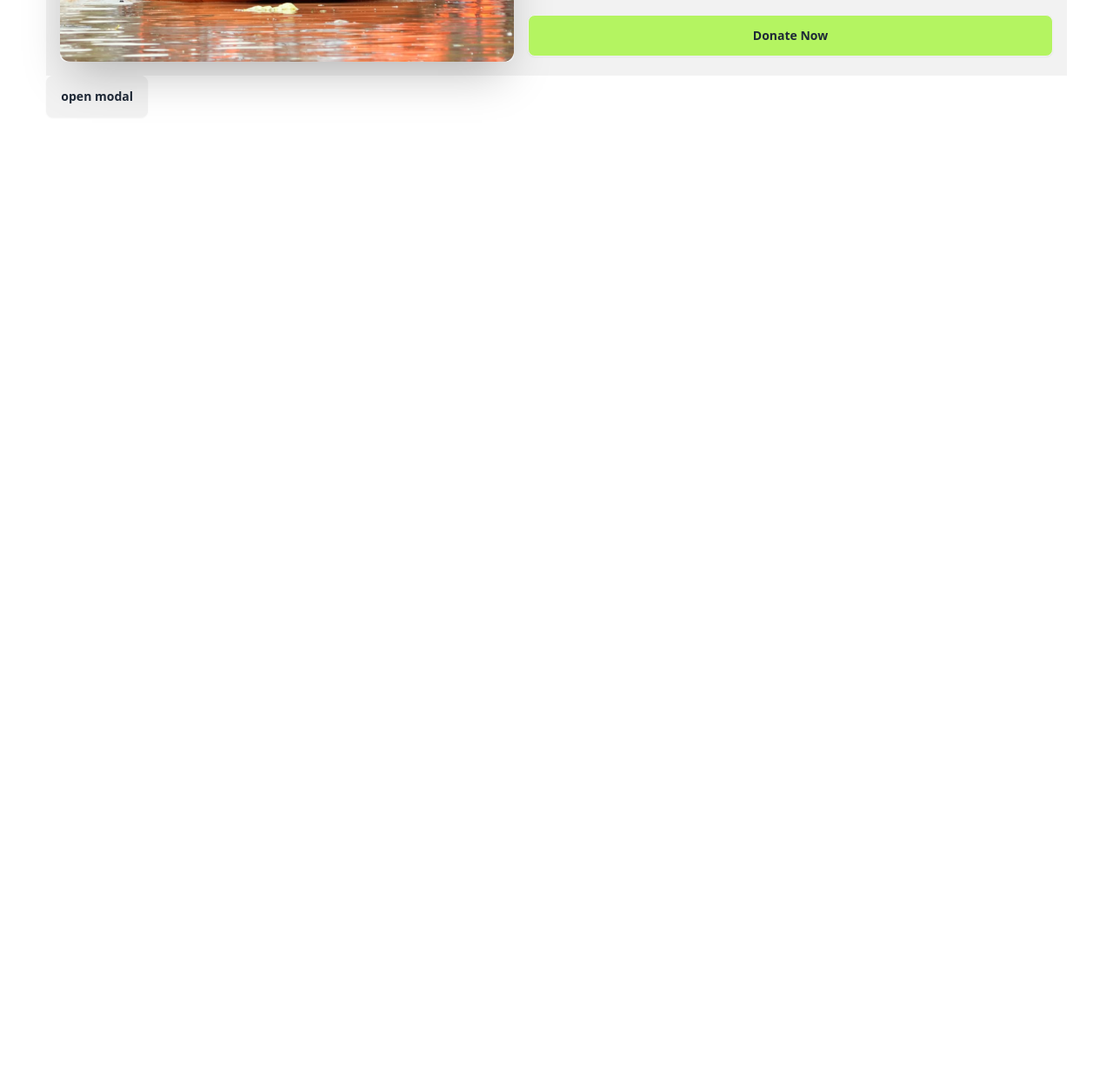
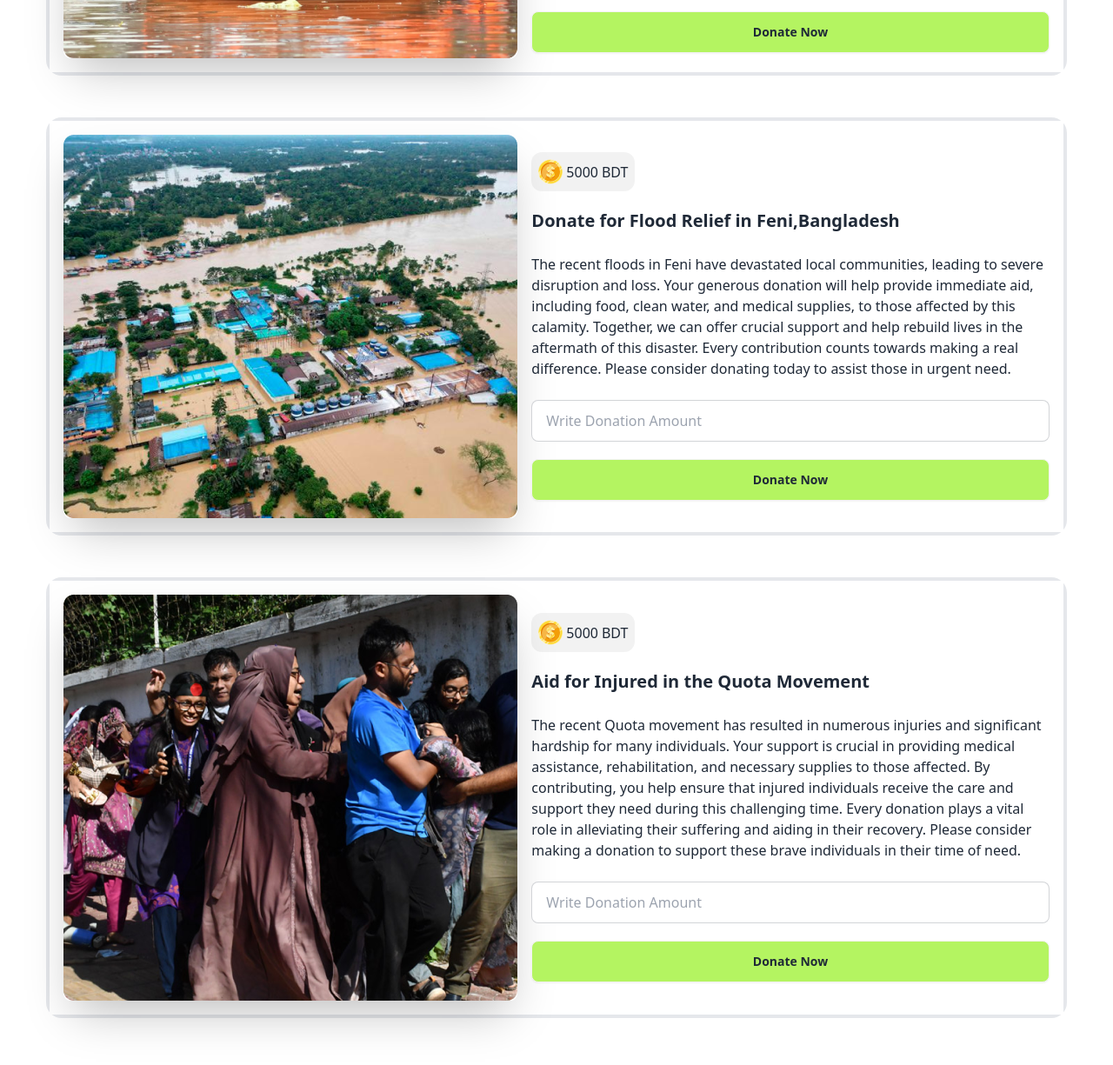
Before and after one commit to abubakrsiddikl/donate_bangladesh, a plain HTML site: page index.html in a window 1280 px wide. Shown: the part 535-1760 px from the top of the page at 87% size. Before the commit the page ends 800 px from the top, so only its background shows below. Drawn offline with nearby package versions, Linux system fonts and the light colour scheme.

Commit message:
all donate now section complete done

```diff
--- a/index.html
+++ b/index.html
@@ -58,22 +58,21 @@
           </div>
         </div>
       </nav>
+      <!-- 2 button starts -->
+      <div class="flex justify-center items-center gap-3 mt-8">
+        <button class="btn bg-primary font-semibold text-xl">Donation</button>
+        <button class="btn font-semibold text-xl">History</button>
+      </div>
+      <!-- 2 button ends -->
     </header>
     <!-- header ends -->
     <!-- main section starts  -->
     <main class="w-11/12 mx-auto mt-10">
-      <!-- Donate Now section -->
-      <section>
-        <!-- 2 button starts -->
-        <div class="flex justify-center items-center gap-3">
-          <button class="btn bg-primary font-semibold text-xl">Donation</button>
-          <button class="btn font-semibold text-xl">History</button>
-        </div>
-        <!-- 2 button ends -->
-
+      <!-- Donate Now 1 section starts-->
+      <section class="border-[4px] rounded-[18px] mt-12">
         <!-- Donate for Flood at Noakhali starts -->
-        <div class="mt-12">
-          <div class="hero bg-base-200">
+        <div class="">
+          <div class="hero bg-white">
             <div class="hero-content flex-col lg:flex-row">
               <img
                 src="./assets/noakhali.png"
@@ -86,7 +85,7 @@
                     class="bg-[#1111110D] flex items-center gap-1 p-2 rounded-xl"
                   >
                     <span><img src="./assets/coin.png" alt="" /></span>
-                    <span id="donation-main-balance" class="update-balance"
+                    <span id="donation-main-balance-1" class="update-balance"
                       >5000</span
                     >
                     <span>BDT</span>
@@ -119,24 +118,99 @@
         </div>
         <!-- Donate for Flood at Noakhali ends -->
       </section>
-      <!-- Donate Now -->
+      <!-- Donate Now  1 section ends-->
 
-      <!-- Modal starts -->
-      <button id="donate-modal" class="btn" onclick="my_modal_1.showModal()">open modal</button>
-      <dialog id="my_modal_1" class="modal">
-        <div class="modal-box">
-          <h3 class="text-lg font-bold">Hello!</h3>
-          <p class="py-4">Press ESC key or click the button below to close</p>
-          <div class="modal-action">
-            <form method="dialog">
-              <!-- if there is a button in form, it will close the modal -->
-              <button class="btn">Close</button>
-            </form>
+      <!-- Donate Now 2 section starts -->
+      <section class="border-[4px] rounded-[18px] mt-12">
+        <div class="">
+          <div class="hero bg-white">
+            <div class="hero-content flex-col lg:flex-row">
+              <img
+                src="./assets/feni.png"
+                class="w-full rounded-lg shadow-2xl"
+              />
+              <div>
+                <!-- donation blance starts -->
+                <div class="flex items-center gap-1 mb-5">
+                  <div
+                    class="bg-[#1111110D] flex items-center gap-1 p-2 rounded-xl"
+                  >
+                    <span><img src="./assets/coin.png" alt="" /></span>
+                    <span id="donation-main-balance-2"
+                      >5000</span
+                    >
+                    <span>BDT</span>
+                  </div>
+                </div>
+                <!-- donation blance ends -->
+                <h1 class="text-xl font-bold">
+                  Donate for Flood Relief in Feni,Bangladesh
+                </h1>
+                <p class="py-6">
+                  The recent floods in Feni have devastated local communities, leading to severe disruption and loss. Your generous donation will help provide immediate aid, including food, clean water, and medical supplies, to those affected by this calamity. Together, we can offer crucial support and help rebuild lives in the aftermath of this disaster. Every contribution counts towards making a real difference. Please consider donating today to assist those in urgent need.
+                </p>
+                <input
+                  type="text"
+                  id="donate-now-input-2"
+                  placeholder="Write Donation Amount"
+                  class="input input-bordered w-full block mb-5"
+                />
+                <button id="donate-now-2" class="btn bg-primary w-full">
+                  Donate Now
+                </button>
+              </div>
+            </div>
           </div>
         </div>
-      </dialog>
+      </section>
+      <!-- Donate Now 2 section ends -->
 
-      <!-- Modal ends -->
+      <!-- Donate Now 3 section starts -->
+      <section class="border-[4px] rounded-[18px] mt-12 mb-16">
+        <div class="">
+          <div class="hero bg-white">
+            <div class="hero-content flex-col lg:flex-row">
+              <img
+                src="./assets/quota-protest.png"
+                class="w-full rounded-lg shadow-2xl"
+              />
+              <div>
+                <!-- donation blance starts -->
+                <div class="flex items-center gap-1 mb-5">
+                  <div
+                    class="bg-[#1111110D] flex items-center gap-1 p-2 rounded-xl"
+                  >
+                    <span><img src="./assets/coin.png" alt="" /></span>
+                    <span id="donation-main-balance-3"
+                      >5000</span
+                    >
+                    <span>BDT</span>
+                  </div>
+                </div>
+                <!-- donation blance ends -->
+                <h1 class="text-xl font-bold">
+                  Aid for Injured in the Quota Movement
+                </h1>
+                <p class="py-6">
+                  The recent Quota movement has resulted in numerous injuries and significant hardship for many individuals. Your support is crucial in providing medical assistance, rehabilitation, and necessary supplies to those affected. By contributing, you help ensure that injured individuals receive the care and support they need during this challenging time. Every donation plays a vital role in alleviating their suffering and aiding in their recovery. Please consider making a donation to support these brave individuals in their time of need.
+                </p>
+                <input
+                  type="text"
+                  id="donate-now-input-3"
+                  placeholder="Write Donation Amount"
+                  class="input input-bordered w-full block mb-5"
+                />
+                <button id="donate-now-3" class="btn bg-primary w-full">
+                  Donate Now
+                </button>
+              </div>
+            </div>
+          </div>
+        </div>
+      </section>
+      <!-- Donate Now 3 section ends -->
+
+
     </main>
     <!-- main section ends -->
 
--- a/js/app.js
+++ b/js/app.js
@@ -14,27 +14,59 @@ function getElementByInnerTextById(id) {
   return donationMainBalanceNumber;
 }
 
-// Global variable
-const accountBalance = getElementByInnerTextById("account-balance");
+// 3. This function will calculation and update balance click by Donate Now Button
+// this function fast parameter for input donate-now-input-1,2,3,4 etc
+// this function second parameter for input donation-main-balance-2,3,4,5, etcs
+function multiple(id1, id2) {
+  const donationAmountInput = donateNowInputById(id1);
+  console.log(donationAmountInput)
 
-// add donate now button event handeler
+  //  input filed validation
+  if (!isNaN(donationAmountInput && donationAmountInput > 0)) {
+    //  Get donation balance
+    const donationMainBalance = getElementByInnerTextById(id2);
+
+    // account balance decriment
+    const accountBalance = getElementByInnerTextById("account-balance");
+
+    // main balance check
+    if (accountBalance >= donationAmountInput) {
+      // increment donation balance
+      const calculateDonateBlance = donationMainBalance + donationAmountInput;
+      const balanceUpdate = document.getElementById(id2);
+      balanceUpdate.innerText = calculateDonateBlance;
+
+      // decrement donation balance
+      const mainAccountBalance = accountBalance - donationAmountInput;
+      const mainAccountBalanceUpdate =
+        document.getElementById("account-balance");
+      mainAccountBalanceUpdate.innerText = mainAccountBalance;
+    } else {
+      alert("This amount is not in balance");
+    }
+  } else {
+    alert("Please type valid amount");
+  }
+}
+
+// Donate Now 1 button add event lisetener
 const donateNow1 = document.getElementById("donate-now-1");
+// add event
+donateNow1.addEventListener('click', function(){
+  multiple('donate-now-input-1' , 'donation-main-balance-1')
+});
 
-// add event listere
-donateNow1.addEventListener("click", function () {
-  // get donation amount
-  const donationAmountInput = donateNowInputById("donate-now-input-1");
-  console.log(donationAmountInput);
-  // increment donation balance
-  const donationMainBalance = getElementByInnerTextById(
-    "donation-main-balance"
-  );
-  const calculateDonateBlance = donationMainBalance + donationAmountInput;
-  const balanceUpdate = document.getElementById("donation-main-balance");
-  balanceUpdate.innerText = calculateDonateBlance;
 
-  // account balance decriment
-  const mainAccountBalance = accountBalance - donationAmountInput;
-  const mainAccountBalanceUpdate = document.getElementById("account-balance");
-  mainAccountBalanceUpdate.innerText = mainAccountBalance;
+// Donate Now 2 button add event lisetener
+const donateNow2 = document.getElementById('donate-now-2');
+// add evnt
+donateNow2.addEventListener('click', function(){
+  multiple('donate-now-input-2' , 'donation-main-balance-2')
+})
+
+// Donate Now 3 button add event lisetener
+const donateNow3 = document.getElementById('donate-now-3');
+// add event
+donateNow3.addEventListener('click' ,function(){
+  multiple('donate-now-input-3' , 'donation-main-balance-3')
 });
```
